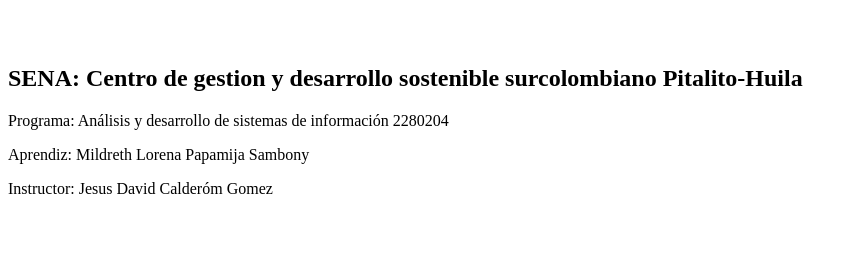
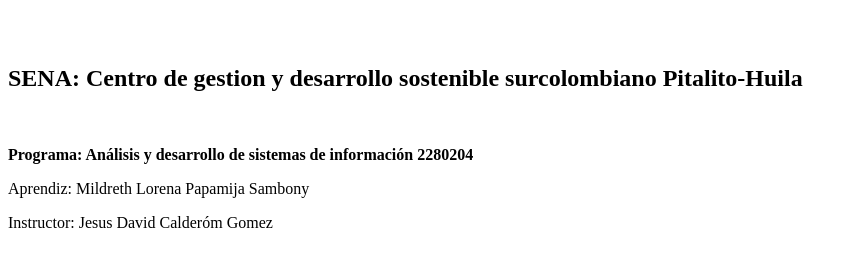
Before and after one commit to mildrethlorena/Mildreth_Lorena_2280204, a plain HTML site: page index.html in a window 1280 px wide. Shown: the part 144-410 px from the top of the page, without its empty margins (0-857 px from the left). Drawn offline with Linux system fonts and the light colour scheme.

Commit message:
Modificando peso de fuente

```diff
--- a/CSS/Style.css
+++ b/CSS/Style.css
@@ -4,3 +4,6 @@ h1 {
 .big-font {
     font-size: 30px;
 }
+.fuente-negrita {
+    font-weight: bold;
+}
--- a/index.html
+++ b/index.html
@@ -11,8 +11,9 @@
         <h1>Esta es mi primer página web!</h1>
         <p class="big-font">Les presento mi primer página web</p>
         <br><br>
-        <h2>SENA: Centro de gestion y desarrollo sostenible surcolombiano Pitalito-Huila </h2>
-        <p>Programa: Análisis y desarrollo de sistemas de información 2280204</p>
+        <h2 >SENA: Centro de gestion y desarrollo sostenible surcolombiano Pitalito-Huila </h2>
+        <br>
+        <p class="fuente-negrita">Programa: Análisis y desarrollo de sistemas de información 2280204</p>
         <p>Aprendiz: Mildreth Lorena Papamija Sambony</p>
         <p>Instructor: Jesus David Calderóm Gomez</p>
     </body>
```
